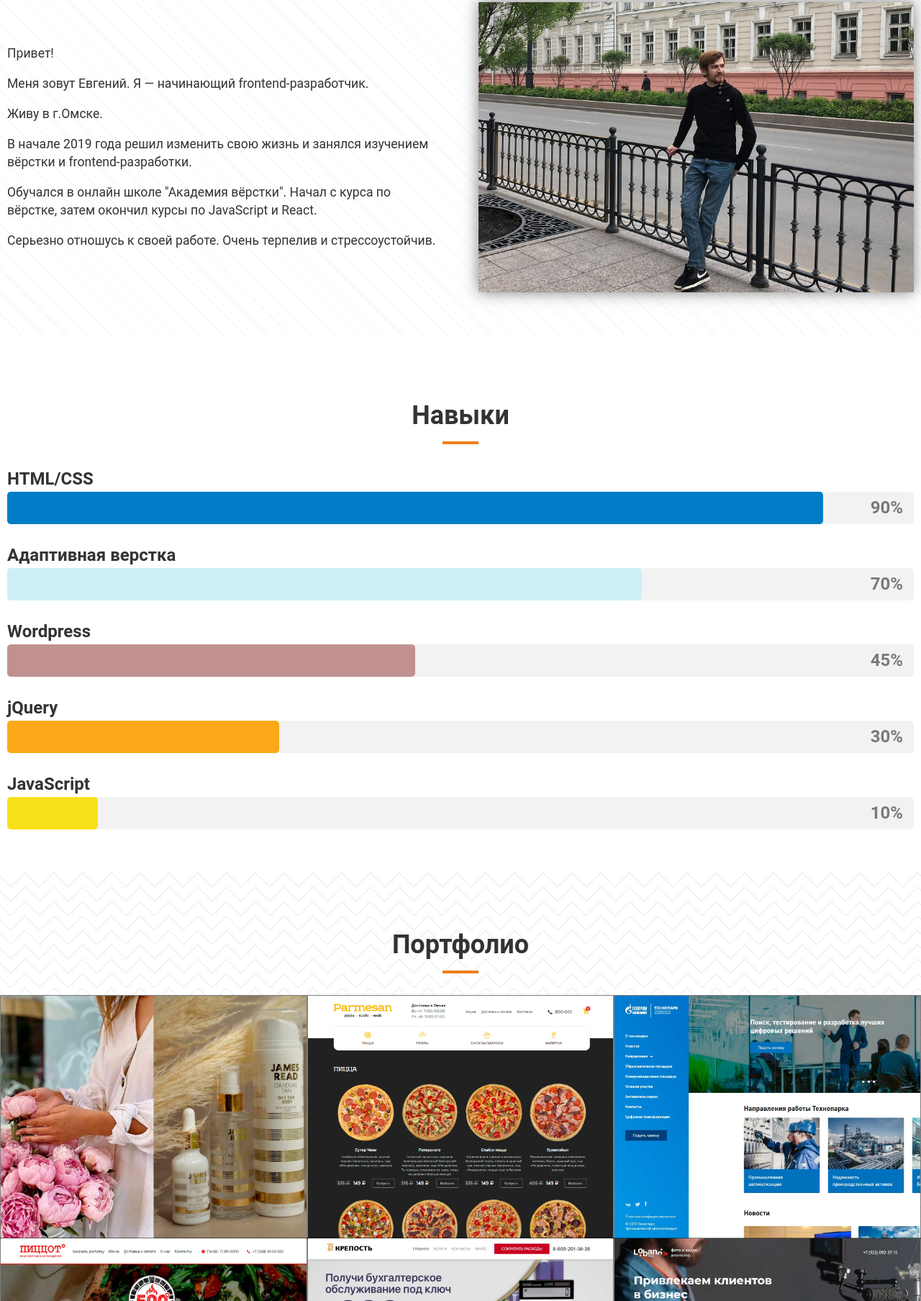
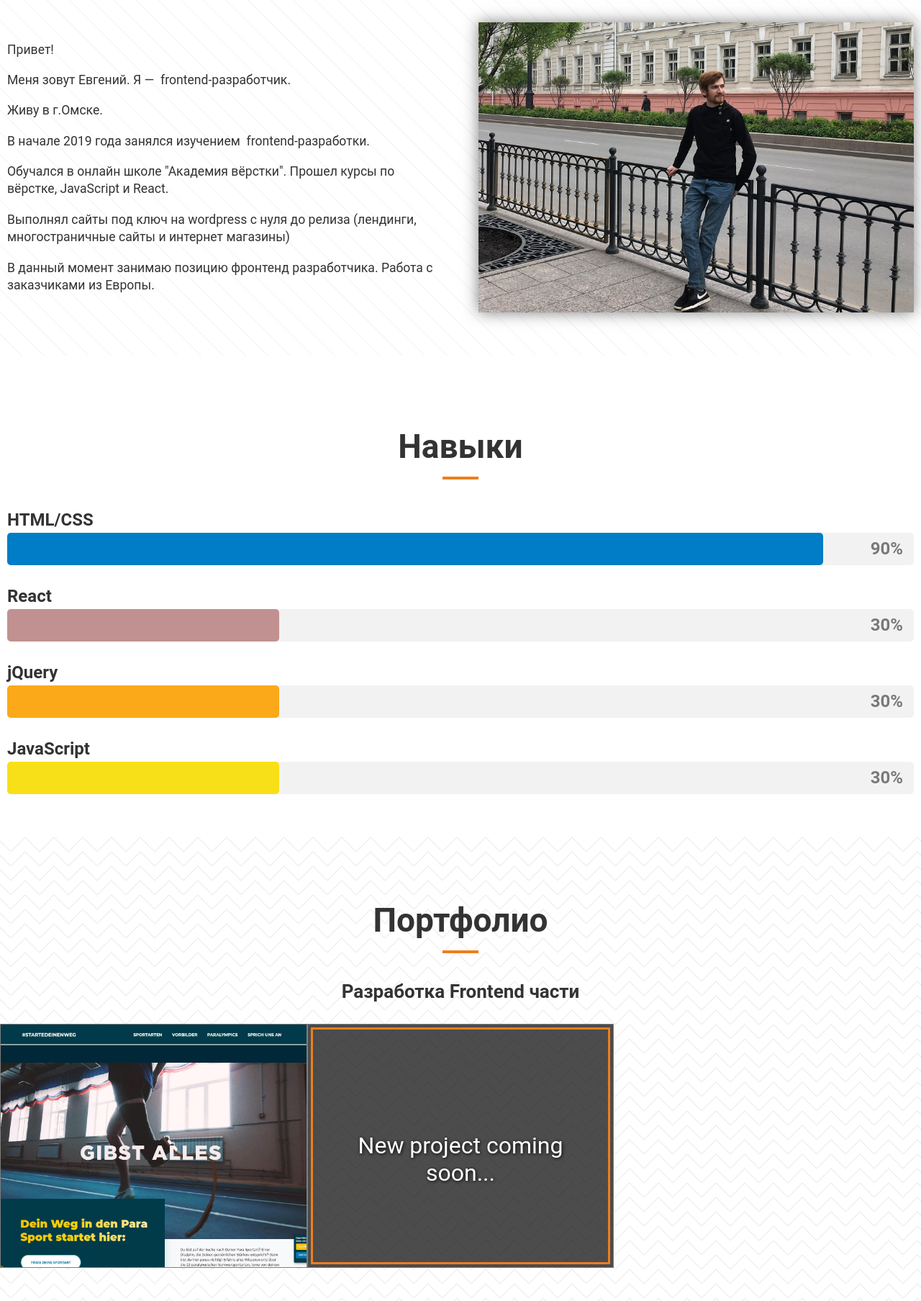
Before and after one commit to Sensuele/portfolio, a plain HTML site: page index.html in a window 1280 px wide. Shown: the part 993-2800 px from the top of the page at 72% size. Drawn offline with nearby package versions, Linux system fonts and the light colour scheme.

Commit message:
add new projects

```diff
--- a/index.html
+++ b/index.html
@@ -44,11 +44,12 @@
         <div class="about-block flex-block">
           <div class="about-block__text">
             <p>Привет!</p>
-            <p>Меня зовут Евгений. Я&nbsp;—&nbsp;начинающий frontend-разработчик.</p>
+            <p>Меня зовут Евгений. Я&nbsp;—&nbsp; frontend-разработчик.</p>
             <p>Живу в г.Омске. </p>
-            <p>В начале 2019 года решил изменить свою жизнь и&nbsp;занялся изучением вёрстки и&nbsp;frontend&#8209;разработки.</p>
-            <p>Обучался в онлайн школе "Академия вёрстки". Начал с курса по вёрстке, затем окончил курсы по JavaScript и React.</p>
-            <p>Серьезно отношусь к своей работе. Очень терпелив и стрессоустойчив.</p>
+            <p>В начале 2019 года занялся изучением &nbsp;frontend&#8209;разработки.</p>
+            <p>Обучался в онлайн школе "Академия вёрстки". Прошел курсы по вёрстке, JavaScript и React.</p>
+            <p>Выполнял сайты под ключ на wordpress с нуля до релиза (лендинги, многостраничные сайты и интернет магазины)</p>
+            <p>В данный момент занимаю позицию фронтенд разработчика. Работа с заказчиками из Европы.</p>
           </div>
           <div class="about-text__slider">
             <div id="slideshow">
@@ -74,13 +75,13 @@
             <div class="skill-text">HTML/CSS</div>
             <div class="skill-progressbar html" data-percent="90%" aria-label="90%"></div>
           </div>
-          <div class="skills-block__item">
+          <!-- <div class="skills-block__item">
             <div class="skill-text">Адаптивная верстка</div>
             <div class="skill-progressbar adaptive" data-percent="70%" aria-label="70%"></div>
-          </div>
+          </div> -->
           <div class="skills-block__item">
-            <div class="skill-text">Wordpress</div>
-            <div class="skill-progressbar a11y" data-percent="45%" aria-label="45%"></div>
+            <div class="skill-text">React</div>
+            <div class="skill-progressbar a11y" data-percent="30%" aria-label="30%"></div>
           </div>
 
           <!-- <div class="skills-block__item">
@@ -93,7 +94,7 @@
           </div>
           <div class="skills-block__item">
             <div class="skill-text">JavaScript</div>
-            <div class="skill-progressbar js" data-percent="10%" aria-label="50%"></div>
+            <div class="skill-progressbar js" data-percent="30%" aria-label="50%"></div>
           </div>
         </div>
       </div>
@@ -102,7 +103,73 @@
     <section class="portfolio waves-pattern">
       <a id="portfolio" aria-hidden="true"></a>
       <h2 class="section-title">Портфолио</h2>
+      <h3 class="section-subtitle">Разработка Frontend части</h3>
 
+      <div class="portfolio-block">
+
+        <a href="https://parasport.de/" target="_blank">
+          <figure class="portfolio__item">
+            <img srcset="./images/dist/item-12.jpg 600w,
+                         ./images/dist/item-12.jpg 1200w"
+                 sizes="(max-width: 600px) 600w,
+                        (min-width: 601px) 1200w"
+              src="./images/dist/item-12.jpg" alt="Parasport?" class="portfolio__image">
+            <figcaption class="portfolio__text">
+              Parasport
+            </figcaption>
+          </figure>
+        </a>
+
+        <a href="javascript: void(0)" target="">
+          <figure class="portfolio__item">
+
+            <figcaption class="portfolio__text" style="opacity: 1;">
+              New project coming soon...
+            </figcaption>
+          </figure>
+        </a>
+      </div>
+
+      <h3 class="section-subtitle">Pet проекты</h3>
+
+      <div class="portfolio-block">
+
+        <a href="https://sensuele.github.io/box-office/#/" target="_blank">
+          <figure class="portfolio__item">
+            <img srcset="./images/dist/item-13.jpg 600w,
+                         ./images/dist/item-13.jpg 1200w"
+                 sizes="(max-width: 600px) 600w,
+                        (min-width: 601px) 1200w"
+              src="./images/dist/item-13.jpg" alt="image" class="portfolio__image">
+            <figcaption class="portfolio__text">
+              Поиск фильмов/сериалов на React
+            </figcaption>
+          </figure>
+        </a>
+
+        <a href="https://tictac-sensuele.surge.sh/" target="_blank">
+          <figure class="portfolio__item">
+            <img srcset="./images/dist/item-14.jpg 600w,
+                         ./images/dist/item-14.jpg 1200w"
+                 sizes="(max-width: 600px) 600w,
+                        (min-width: 601px) 1200w"
+              src="./images/dist/item-14.jpg" alt="tic-tac-toe" class="portfolio__image">
+            <figcaption class="portfolio__text">
+              Крестики нолики на React
+            </figcaption>
+          </figure>
+        </a>
+        <a href="javascript: void(0)" target="">
+          <figure class="portfolio__item">
+
+            <figcaption class="portfolio__text" style="opacity: 1;">
+              New project coming soon...
+            </figcaption>
+          </figure>
+        </a>
+      </div>
+
+      <h3 class="section-subtitle">Проекты на Wordpress (выполнены мной полностью)</h3>
       <div class="portfolio-block">
         <a href="https://whynotflowers.ru/" target="_blank">
           <figure class="portfolio__item">
--- a/styles/dest/style.css
+++ b/styles/dest/style.css
@@ -479,7 +479,12 @@ section {
 
 .section-title {
   text-align: center;
-  font-size: 3.6rem;
+  font-size: 4.6rem;
+}
+.section-subtitle {
+  text-align: center;
+  font-size: 2.6rem;
+  margin-bottom: 30px;
 }
 
 .section-title:after {
@@ -791,7 +796,7 @@ section {
 }
 
 .a11y:before {
-  width: 45%;
+  width: 30%;
   background-color: #c09190;
 }
 
@@ -811,7 +816,7 @@ section {
 }
 
 .js:before {
-  width: 10%;
+  width: 30%;
   background-color: #f7e018;
 }
 
@@ -825,6 +830,7 @@ section {
   flex-wrap: wrap;
   flex-direction: row;
   justify-content: flex-start;
+  margin-bottom: 60px;
 }
 
 .portfolio-block a {
@@ -858,7 +864,7 @@ section {
   bottom: 0;
   left: 0;
   right: 0;
-  background-color: rgba(0, 0, 0, 0.5);
+  background-color: rgba(0, 0, 0, 0.7);
   font-size: calc(1.6rem * 2);
   color: #ffffff;
   text-shadow: 1px 1px 5px black;
--- a/styles/src/critical.css
+++ b/styles/src/critical.css
@@ -55,7 +55,7 @@ section {
 
 .section-title {
   text-align: center;
-  font-size: 3.6rem;
+  font-size: 4.6rem;
 }
 
 .section-title:after {
```
Also changed, not shown: images/dist/item-12.jpg (added), images/dist/item-13.jpg (added), images/dist/item-14.jpg (added).
